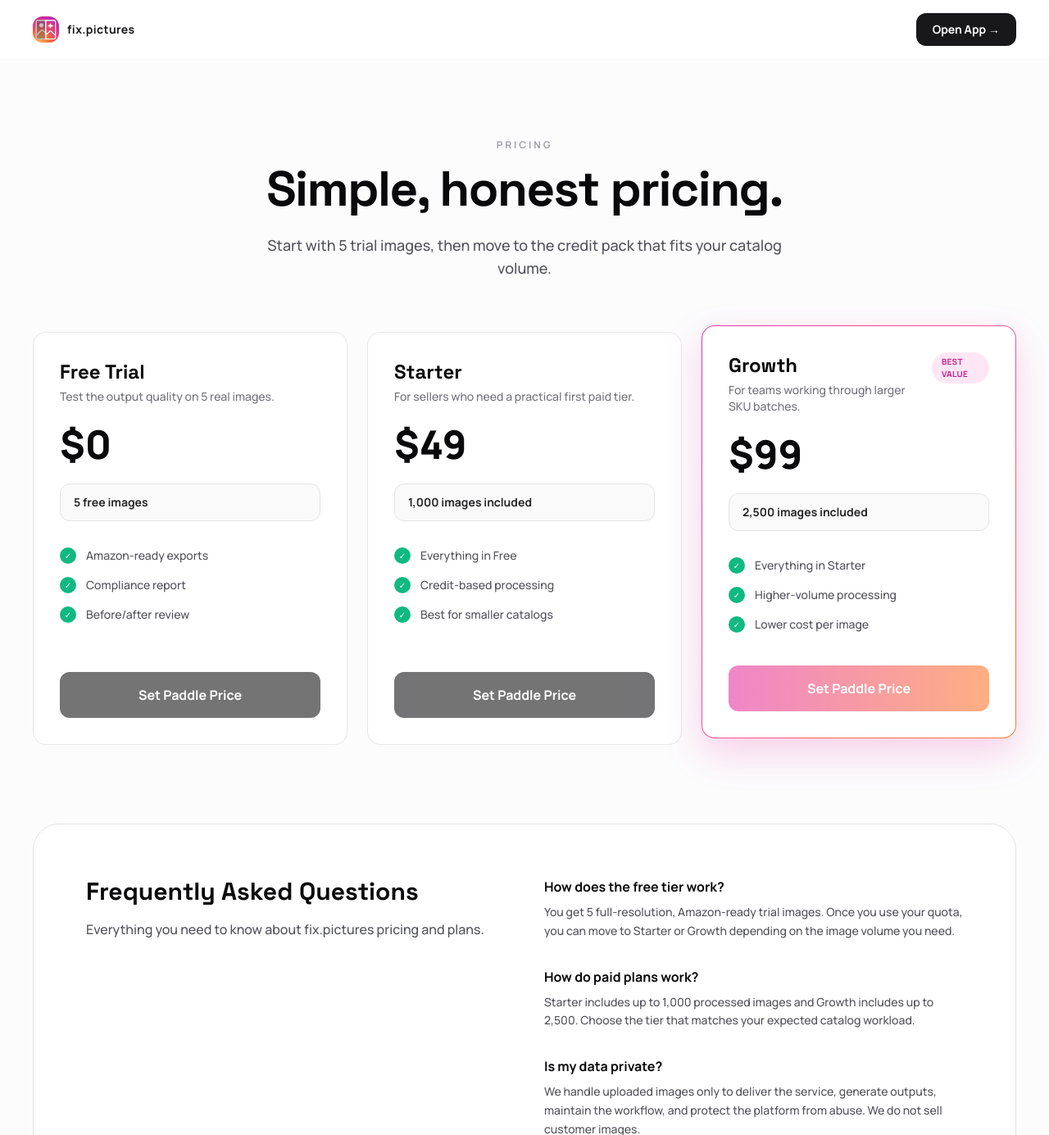
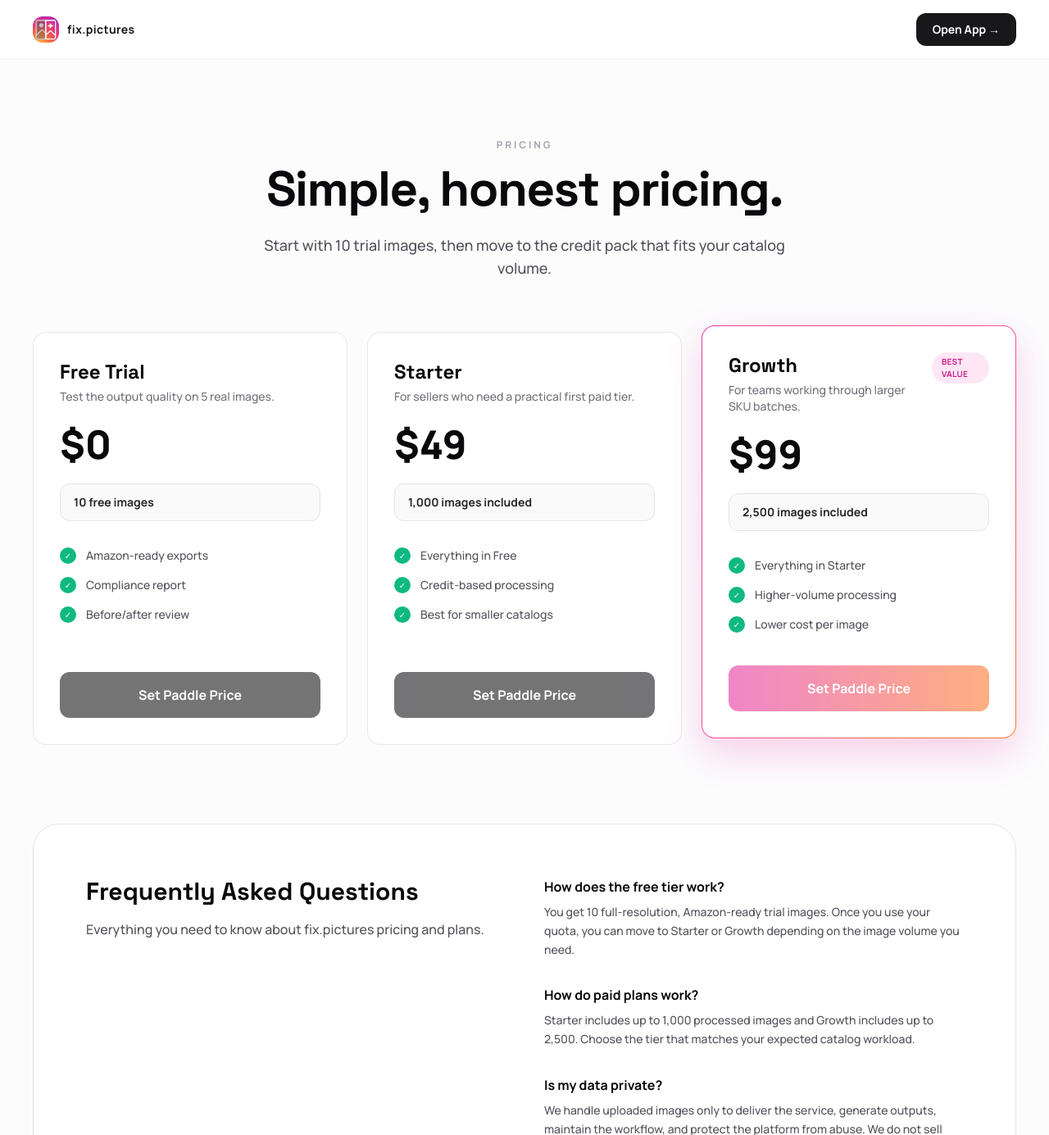
Before and after one commit to fplusf/fix-pictures-landing-page, a React (Vite) app: page /pricing in a window 1280 px wide. Shown: the top 1385 px of the page at 82% size. Built offline with nearby package versions, Linux system fonts and the light colour scheme; no server answers; what @paddle/paddle-js would draw is missing.

Commit message:
Increase free trial image limit to 10

```diff
--- a/src/components/UpgradeModal.tsx
+++ b/src/components/UpgradeModal.tsx
@@ -38,13 +38,13 @@ export function UpgradeModal({ open, onClose }: Props) {
         {/* Accessible title/description (visually hidden — gradient header serves as the UI heading) */}
         <DialogTitle className="sr-only">Upgrade your plan</DialogTitle>
         <DialogDescription className="sr-only">
-          You have used all 5 free images. Upgrade to Starter or Growth to continue processing.
+          You have used all 10 free images. Upgrade to Starter or Growth to continue processing.
         </DialogDescription>
 
         {/* Header */}
         <div className="bg-gradient-to-br from-[#e636a4] via-[#f95093] to-[#ff7a2f] px-8 py-8 text-white text-center">
           <div className="text-4xl mb-3">🚀</div>
-          <h2 className="text-2xl font-black">You've used your 5 free images</h2>
+          <h2 className="text-2xl font-black">You've used your 10 free images</h2>
           <p className="mt-2 text-white/80 text-sm">
             Upgrade to keep processing with the credit pack that fits your catalog.
           </p>
--- a/src/hooks/useSubscription.ts
+++ b/src/hooks/useSubscription.ts
@@ -4,7 +4,7 @@ import { supabase } from '@/src/lib/supabase';
 
 export type Plan = 'free' | 'starter' | 'growth' | 'pro' | 'lifetime';
 
-export const FREE_IMAGE_LIMIT = 5;
+export const FREE_IMAGE_LIMIT = 10;
 export const STARTER_IMAGE_LIMIT = 1000;
 export const GROWTH_IMAGE_LIMIT = 2500;
 
--- a/src/pages/LandingPage.tsx
+++ b/src/pages/LandingPage.tsx
@@ -44,7 +44,7 @@ const pricingPlans = [
     name: 'Free Trial',
     price: '$0',
     interval: '',
-    quota: '5 free images',
+    quota: '10 free images',
     features: ['Amazon-ready exports', 'Compliance report', 'Before/after review'],
     tagline: 'Test the output quality on 5 real images.',
     cta: 'Start Free Trial',
--- a/src/pages/PricingPage.tsx
+++ b/src/pages/PricingPage.tsx
@@ -13,7 +13,7 @@ const pricingPlans = [
     name: 'Free Trial',
     price: '$0',
     interval: '',
-    quota: '5 free images',
+    quota: '10 free images',
     features: ['Amazon-ready exports', 'Compliance report', 'Before/after review'],
     tagline: 'Test the output quality on 5 real images.',
     cta: 'Start Free Trial',
@@ -123,7 +123,7 @@ export default function PricingPage() {
             Simple, honest pricing.
           </h1>
           <p className="mx-auto mt-6 max-w-2xl text-lg text-zinc-600">
-            Start with 5 trial images, then move to the credit pack that fits your catalog volume.
+            Start with 10 trial images, then move to the credit pack that fits your catalog volume.
           </p>
         </div>
 
@@ -200,7 +200,7 @@ export default function PricingPage() {
               <div>
                 <h4 className="font-bold text-zinc-950">How does the free tier work?</h4>
                 <p className="mt-2 text-sm text-zinc-600 leading-relaxed">
-                  You get 5 full-resolution, Amazon-ready trial images. Once you use your quota, you can move to Starter or Growth depending on the image volume you need.
+                  You get 10 full-resolution, Amazon-ready trial images. Once you use your quota, you can move to Starter or Growth depending on the image volume you need.
                 </p>
               </div>
               <div>
```
